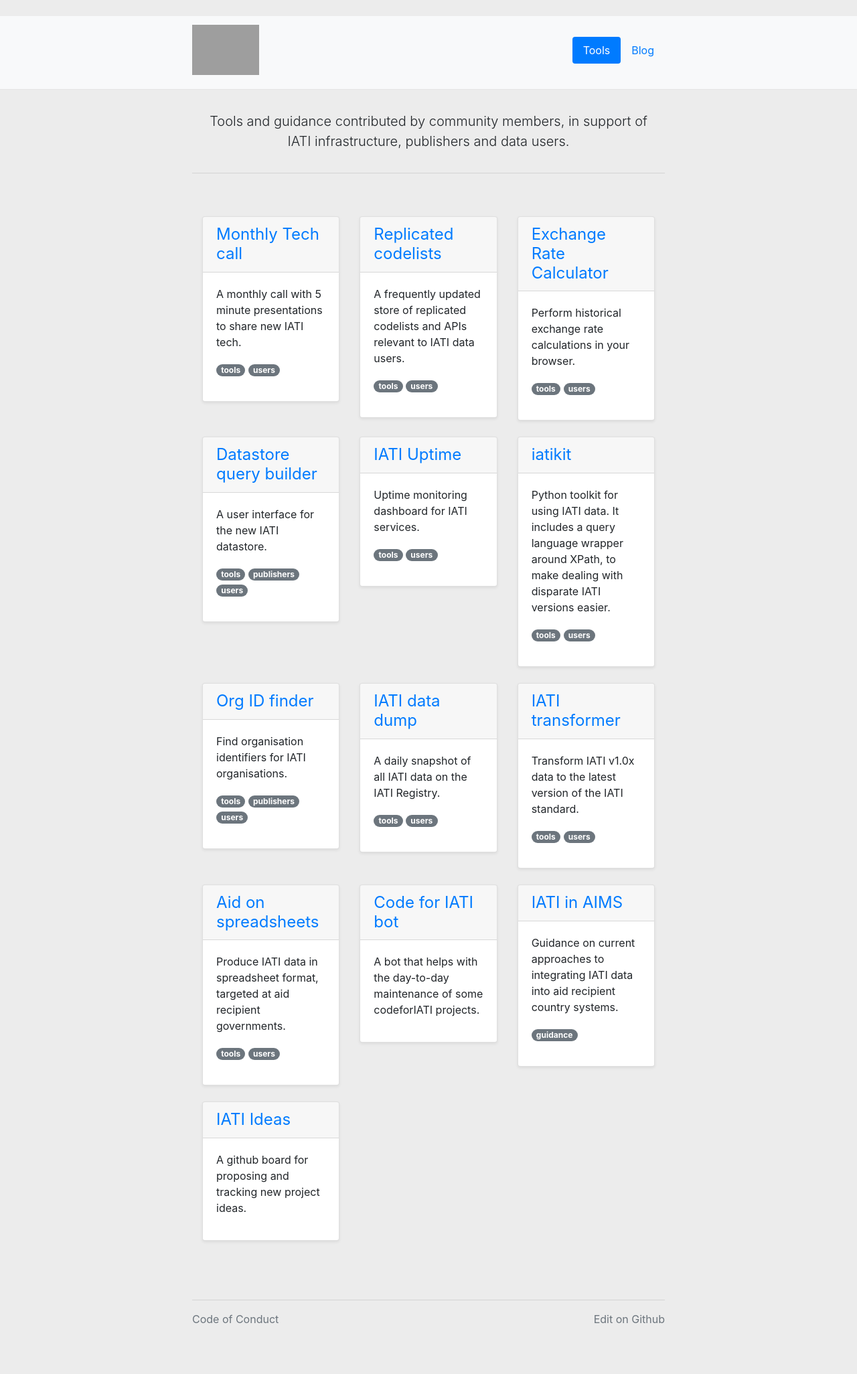
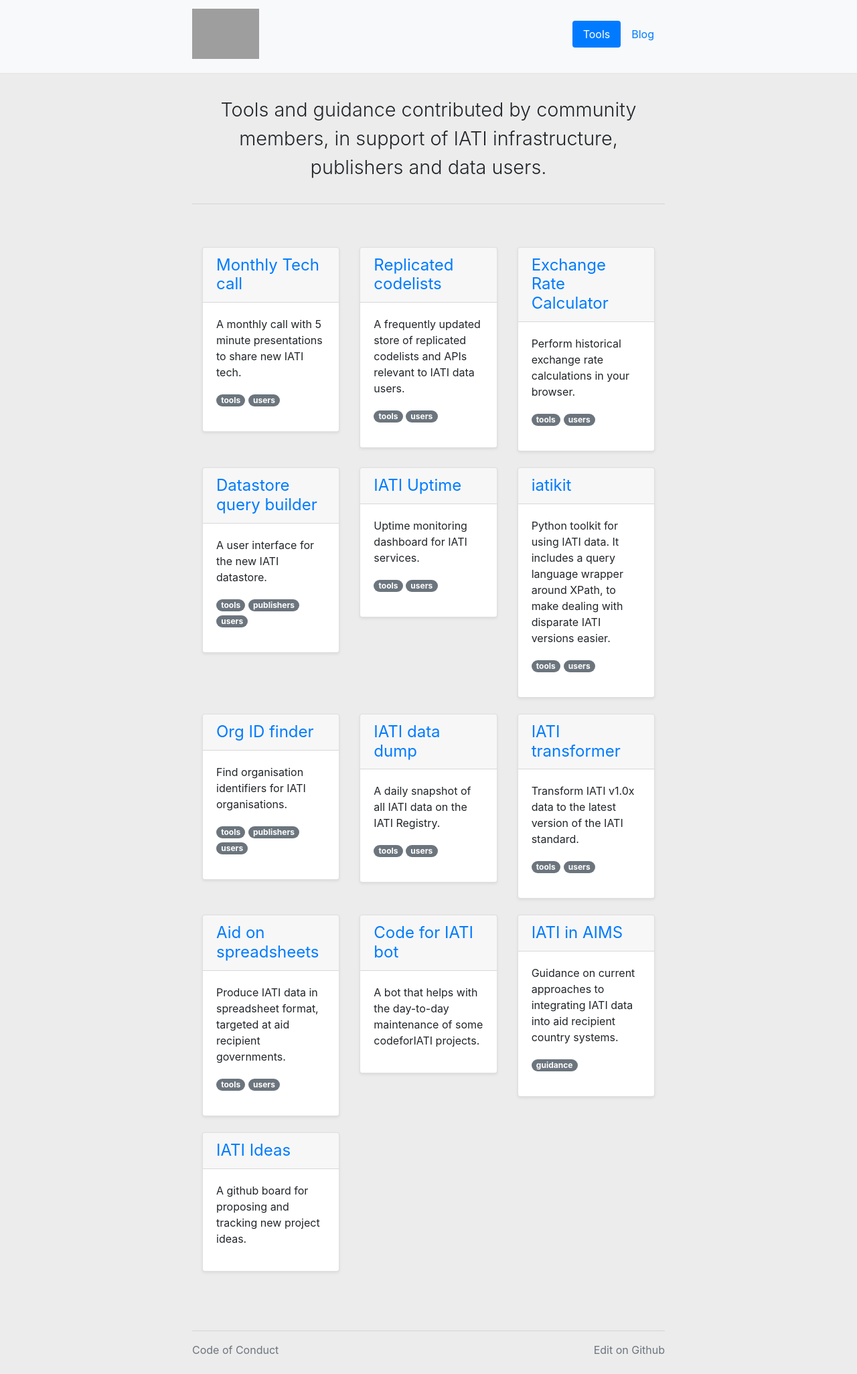
Before and after one commit to codeforIATI/codeforiati.github.io, a Jekyll site: the page built from index.html, in a window 1280 px wide. Shown: the whole page at 67% size. Built offline with Jekyll 4.4.1, drawn with Linux system fonts in a browser that asks for light colours; the list of posts is cut into pages by our own code; before the commit the page ends 2006 px from its top, so only the background shows below that.

Commit message:
Add some more styling particularly for front page

```diff
--- a/assets/css/codeforiati.css
+++ b/assets/css/codeforiati.css
@@ -1,6 +1,6 @@
 /* Space out content a bit */
 body {
-  padding-top: 1.5rem;
+  /* padding-top: 1.5rem; */
   padding-bottom: 1.5rem;
   background-color: #ececec;
 }
@@ -38,6 +38,13 @@
   padding: 0 1rem;
   background-color: transparent;
 }
+.jumbotron p.lead {
+  font-size: 1.8rem;
+}
+
+.posts .post {
+  margin: 10px auto 10px auto;
+}
 
 /* Supporting marketing content */
 .marketing {
```
